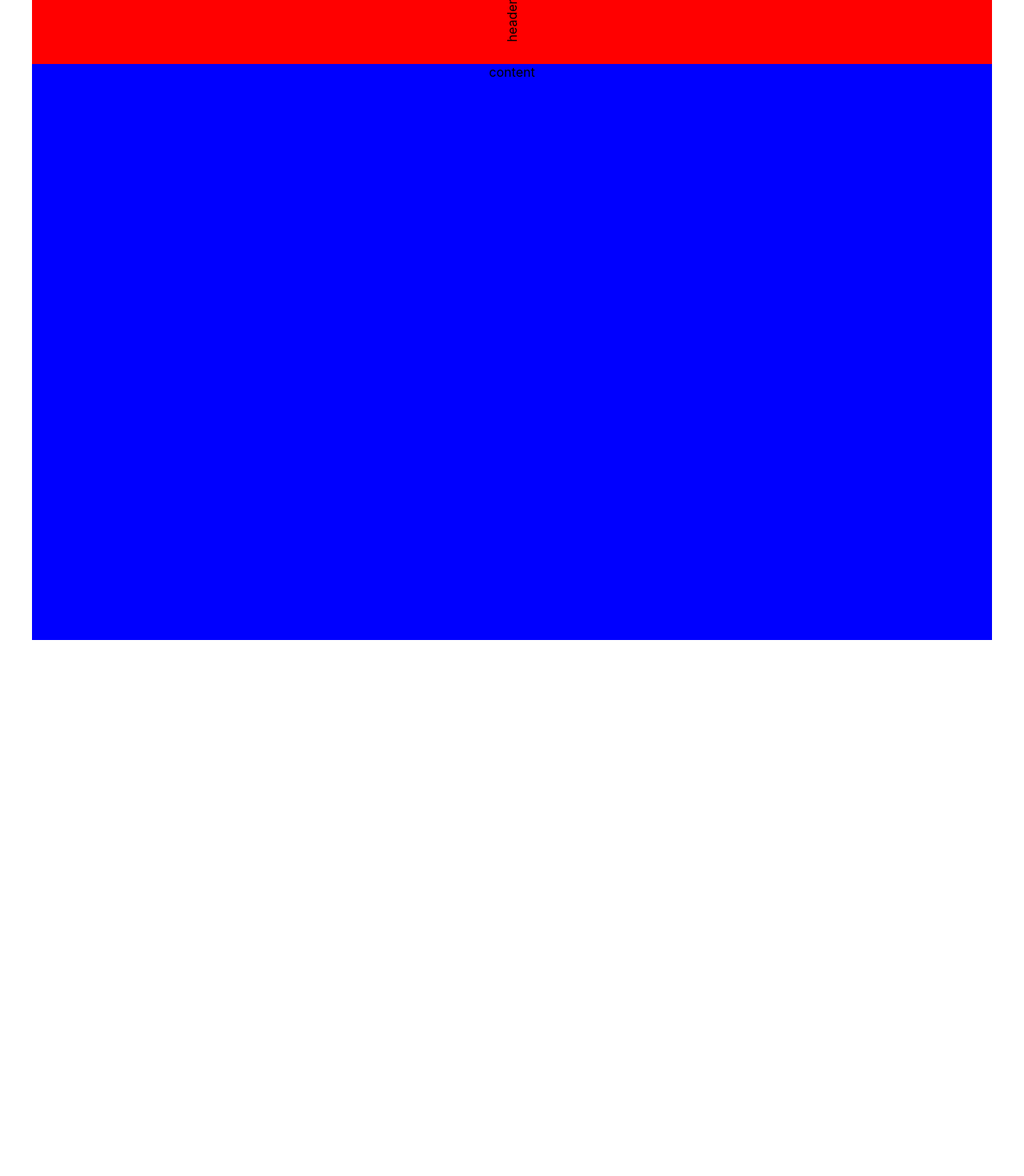
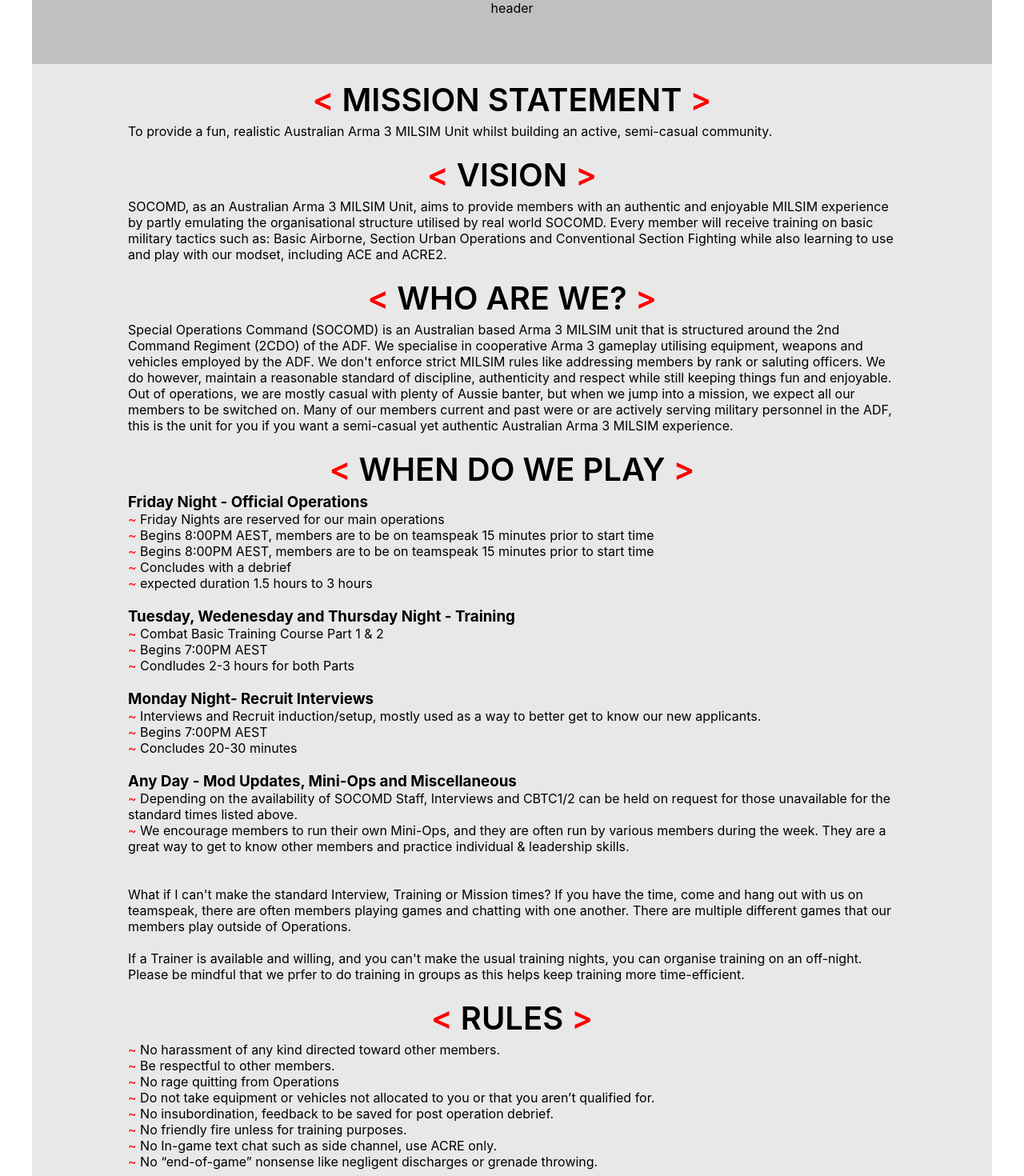
Before and after one commit to SOCOMD/website, a React (Create React App) app in the folder web/: page / in a window 1280 px wide. Shown: the top 1470 px of the page at 80% size. Before the commit the page ends 800 px from the top, so only its background shows below. Built offline with nearby package versions, Linux system fonts and the light colour scheme.

Commit message:
added basic content with limited styling

```diff
--- a/web/package.json
+++ b/web/package.json
@@ -3,16 +3,11 @@
   "version": "0.1.0",
   "private": true,
   "dependencies": {
-    "@testing-library/jest-dom": "^4.2.4",
-    "@testing-library/react": "^9.3.2",
-    "@testing-library/user-event": "^7.1.2",
-    "@types/jest": "^24.0.0",
     "@types/node": "^12.0.0",
     "@types/react": "^16.9.0",
     "@types/react-dom": "^16.9.0",
     "@types/react-responsive": "^8.0.2",
     "@types/styled-components": "^5.1.0",
-    "framer-motion": "^1.10.3",
     "react": "^16.13.1",
     "react-dom": "^16.13.1",
     "react-responsive": "^8.0.3",
--- a/web/src/App.tsx
+++ b/web/src/App.tsx
@@ -1,21 +1,13 @@
 import React from 'react';
-import { useMediaQuery } from 'react-responsive'
+import { useMediaQuery } from 'react-responsive';
 import styled,{keyframes} from 'styled-components';
 
-
-const spin = keyframes`
-from {
-  transform: rotate(0deg);
-}
-to {
-  transform: rotate(360deg);
-}
-`
+import Content from './Content';
 
 interface AppProps {
   Mobile: boolean
 }
-const App = styled.div<AppProps>`
+const AppComponent = styled.div<AppProps>`
   display: grid;
   text-align: center;
   min-height: 100vh;
@@ -25,35 +17,34 @@
   grid-template-rows: ${props => props.Mobile ? "5vh" : "10vh"} auto;
   grid-template-columns: ${props => props.Mobile ? "0px auto 0px" : "auto 1200px auto"};
 `
-const Header = styled.div`
+interface themeProps {
+  DarkTheme: boolean
+}
+const Header = styled.div<themeProps>`
   grid-area: header;
-  background: red;
-
-  p {
-    animation: ${spin} infinite 2s linear;
-  }
+  background: ${props => props.DarkTheme ? '#202020':'#C0C0C0'};
 `
 
-const Content = styled.div`
+const ContentContainer = styled.div<themeProps>`
   grid-area: content;
-  background: blue;
+  background: ${props => props.DarkTheme ? '#404040':'#E8E8E8'};
 `
 // const app = styled.var
-function AppComponent() {
+function App() {
   const isMobile:boolean = useMediaQuery({ maxWidth: 1199 })
+  const isDarkTheme:boolean = useMediaQuery({query: '(prefers-color-scheme: dark)'})
   return (
-    <App Mobile={isMobile}>
-      <Header>
+    <AppComponent Mobile={isMobile}>
+      <Header DarkTheme={isDarkTheme}>
         <p>
           header
         </p>
       </Header>
-      <Content>
-       content
-      </Content>
-    </App>
+      <ContentContainer DarkTheme={isDarkTheme}>
+        <Content Mobile={isMobile} DarkTheme={isDarkTheme}/>
+      </ContentContainer>
+    </AppComponent>
   );
 }
 
-
-export default AppComponent;
+export default App;
--- /dev/null
+++ b/web/src/Content.tsx
@@ -0,0 +1,202 @@
+import React from 'react';
+import styled,{keyframes} from 'styled-components';
+
+const rules = [
+  'No harassment of any kind directed toward other members.',
+  'Be respectful to other members.',
+  'No rage quitting from Operations',
+  'Do not take equipment or vehicles not allocated to you or that you aren’t qualified for.',
+  'No insubordination, feedback to be saved for post operation debrief.',
+  'No friendly fire unless for training purposes.',
+  'No In-game text chat such as side channel, use ACRE only.',
+  'No “end-of-game” nonsense like negligent discharges or grenade throwing.'
+];
+
+
+const ContentDiv = styled.div<ContentProps>`
+padding-left: ${props => props.Mobile ? "2%": "10%"};
+padding-right: ${props => props.Mobile ? "2%": "10%"};
+text-align: left;
+section {
+  margin: ${props => props.Mobile ? "10px 0px 10px 0px" : "20px 0px 20px 0px"};
+  h1 {
+    text-align: center;
+    text-transform: uppercase;
+    font-size: 40px;
+    font-weight: 600;
+    margin-bottom: 5px;
+  };
+  h1::after,h1::before {
+    content: ' >';
+    color: red;
+    width: 100%;
+  };
+  h1::before {
+    content: '< ';
+  };
+  ul {
+    list-style: none;
+    li::before {
+      content: '~ ';
+      color: red;
+    };
+  };
+};
+`
+
+export interface ContentProps {
+  Mobile: boolean
+  DarkTheme: boolean
+}
+function Content(props: ContentProps) {
+  return (
+    <ContentDiv Mobile={props.Mobile} DarkTheme={props.DarkTheme}>
+
+      <section>
+        <h1>Mission Statement</h1>
+        <p>
+          To provide a fun, realistic Australian Arma 3 MILSIM Unit
+          whilst building an active, semi-casual community.
+        </p>
+      </section>
+
+      <section>
+        <h1>Vision</h1>
+        <p>
+          SOCOMD, as an Australian Arma 3 MILSIM Unit, aims to provide
+          members with an authentic and enjoyable MILSIM experience by
+          partly emulating the organisational structure utilised by real
+          world SOCOMD. Every member will receive training on basic military
+          tactics such as: Basic Airborne, Section Urban Operations and
+          Conventional Section Fighting while also learning to use and play
+          with our modset, including ACE and ACRE2.
+        </p>
+      </section>
+
+      <section>
+        <h1>Who are We?</h1>
+        <p>
+          Special Operations Command (SOCOMD) is an Australian based Arma 3 MILSIM unit that is structured around the 2nd Command Regiment (2CDO) of the ADF. We specialise in cooperative Arma 3 gameplay utilising equipment, weapons and vehicles employed by the ADF.
+
+          We don't enforce strict MILSIM rules like addressing members by rank or saluting officers. We do however, maintain a reasonable standard of discipline, authenticity and respect while still keeping things fun and enjoyable. Out of operations, we are mostly casual with plenty of Aussie banter, but when we jump into a mission, we expect all our members to be switched on.
+
+          Many of our members current and past were or are actively serving military personnel in the ADF, this is the unit for you if you want a semi-casual yet authentic Australian Arma 3 MILSIM experience.
+        </p>
+      </section>
+
+      <section>
+        <h1>When do we play</h1>
+        <p>
+          <h3>Friday Night - Official Operations</h3>
+          <ul>
+            <li>Friday Nights are reserved for our main operations</li>
+            <li>Begins 8:00PM AEST, members are to be on teamspeak 15 minutes prior to start time</li>
+            <li>Begins 8:00PM AEST, members are to be on teamspeak 15 minutes prior to start time</li>
+            <li>Concludes with a debrief</li>
+            <li>expected duration 1.5 hours to 3 hours</li>
+          </ul>
+          <br/>
+          <h3>Tuesday, Wedenesday and Thursday Night - Training</h3>
+          <ul>
+            <li>Combat Basic Training Course Part 1 & 2</li>
+            <li>Begins 7:00PM AEST</li>
+            <li>Condludes 2-3 hours for both Parts</li>
+          </ul>
+          <br/>
+          <h3>Monday Night- Recruit Interviews</h3>
+          <ul>
+            <li>Interviews and Recruit induction/setup, mostly used as a way to better get to know our new applicants.</li>
+            <li>Begins 7:00PM AEST</li>
+            <li>Concludes 20-30 minutes</li>
+          </ul>
+          <br/>
+          <h3>Any Day - Mod Updates, Mini-Ops and Miscellaneous</h3>
+          <ul>
+            <li>Depending on the availability of SOCOMD Staff, Interviews and CBTC1/2 can be held on request for those unavailable for the standard times listed above.</li>
+            <li>We encourage members to run their own Mini-Ops, and they are often run by various members during the week. They are a great way to get to know other members and practice individual & leadership skills.</li>
+          </ul>
+
+          <br/><br/>
+          What if I can't make the standard Interview, Training or Mission times?
+          If you have the time, come and hang out with us on teamspeak, there are often members playing games and chatting with one another. There are multiple different games that our members play outside of Operations.
+          <br/><br/>
+          If a Trainer is available and willing, and you can't make the usual training nights, you can organise training on an off-night. Please be mindful that we prfer to do training in groups as this helps keep training more time-efficient.
+        </p>
+      </section>
+
+      <section>
+        <h1>Rules</h1>
+        <ul>
+          {rules.map((rule,index) =>
+            <li key={index}>{rule}</li>
+          )}
+        </ul>
+      </section>
+
+      <section>
+        <h1>Expectations</h1>
+        <p>
+          The behaviour we expect from you is that you listen, learn, follow instructions and enjoy yourself. Put simply, just be an adult. We are all here to have a good time, so having a good spirit in and out of operations is expected. Individuals who don't share a suitable mindset or those who cause issues may be removed from the unit.
+          <br/><br/>
+          We are always open to feedback, so don't be afraid to speak your mind if you have something you'd like to bring up. Because at the end of the day, we are constantly adapting and trying to deliver a positive experience for everyone who joins.
+          <br/><br/>
+          We sincerely hope you will consider applying and look forward to hearing from you!
+        </p>
+      </section>
+
+      <section>
+        <h1>Joining The Unit</h1>
+        <p>
+          Here at SOCOMD, we have a basic induction process in order
+          to ensure individuals coming through the door have a mature mindset.
+          This includes an application, followed by an interview.
+          These are semi-formal and are more of a way to better get to know our
+          applicants as well as determine if they will fit in with the unit,
+          so while not 100% serious, a degree of professionalism and maturity
+          is encouraged. As such, Applicants should be at least 16 years of age
+          to apply.
+        </p>
+        <p>
+          <b>Acceptance</b><br/>
+          Our Staff will respond via email within 24 hours of your application
+          being submitted, and you will be provided with our teamspeak link as
+          well as instructions for scheduling an interview. Once you've joined
+          Teamspeak, a short interview will be conducted by our Staff, just as
+          a way to better get to know you and what interests you about SOCOMD.
+          <br/><br/>
+          Once passed, you will be assigned the rank of Recruit. From here, the
+          interview Staff will get you set up with Arma 3 Sync in order to
+          download our modset, give you full access to our discord, discuss how
+          the unit is organized and explain the next step to proceed with basic
+          training.
+          <br/><br/>
+          All members of SOCOMD are required to complete the Combat Basic Training
+          Course (CBTC) in order to play in missions, in order to ensure everyone
+          is familiar with the mods and equipment we use. There are also additional
+          training specializations that can be picked up later on.
+        </p>
+        {/*application form Questions
+Email Address:
+
+Username:
+
+Age:
+
+Are you a mature minded and disciplined person? Elaborate your thoughts on these points.
+
+Tell us about why you'd enjoy operating as a team member in a MILSIM Operation?
+
+Why are you interested in joining SOCOMD?
+
+Have you been or are you currently in any other Arma 3 communities?
+
+Please tell us a little bit about yourself.
+
+Do you have any skills that could benefit SOCOMD? (Optional)
+        */}
+      </section>
+    </ContentDiv>
+  )
+}
+
+export default Content;
--- a/web/src/index.css
+++ b/web/src/index.css
@@ -1,13 +1,24 @@
+* {
+  margin: 0;
+  padding: 0;
+}
 body {
   margin: 0;
-  font-family: -apple-system, BlinkMacSystemFont, 'Segoe UI', 'Roboto', 'Oxygen',
-    'Ubuntu', 'Cantarell', 'Fira Sans', 'Droid Sans', 'Helvetica Neue',
+  font-family: -apple-system, BlinkMacSystemFont, "Segoe UI", "Roboto", "Oxygen",
+    "Ubuntu", "Cantarell", "Fira Sans", "Droid Sans", "Helvetica Neue",
     sans-serif;
   -webkit-font-smoothing: antialiased;
   -moz-osx-font-smoothing: grayscale;
 }
 
+@media (prefers-color-scheme: dark) {
+  body {
+    background: black;
+    color: white;
+  }
+}
+
 code {
-  font-family: source-code-pro, Menlo, Monaco, Consolas, 'Courier New',
+  font-family: source-code-pro, Menlo, Monaco, Consolas, "Courier New",
     monospace;
 }
```
Also changed, not shown: web/src/App.css (added).
